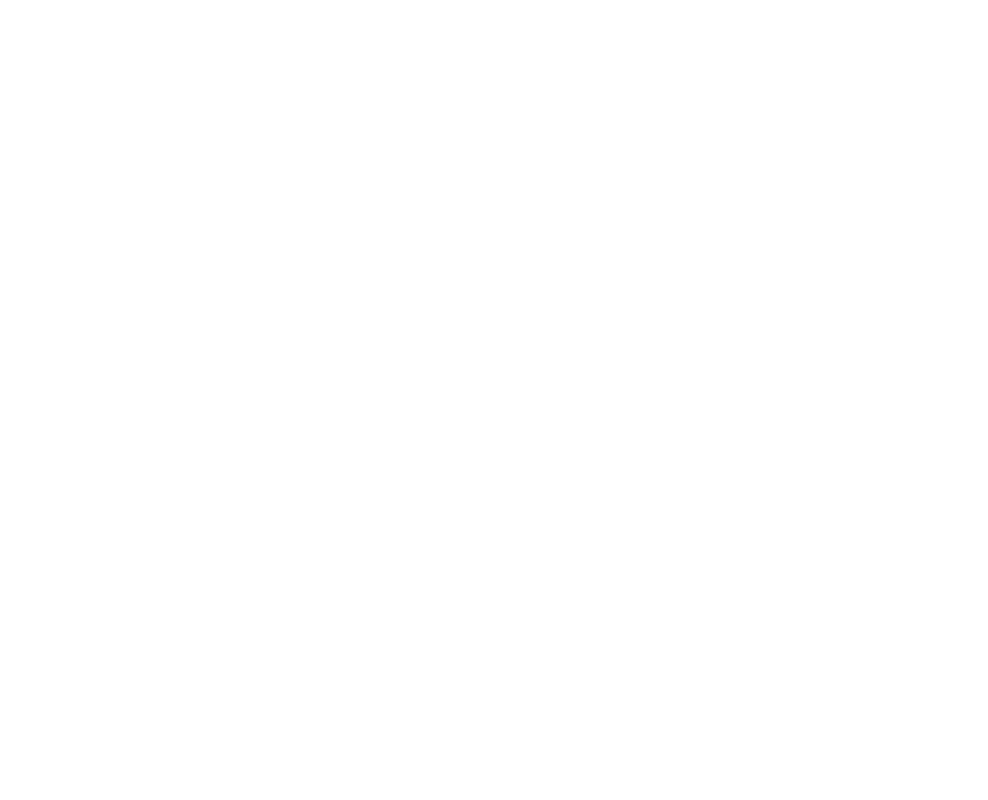
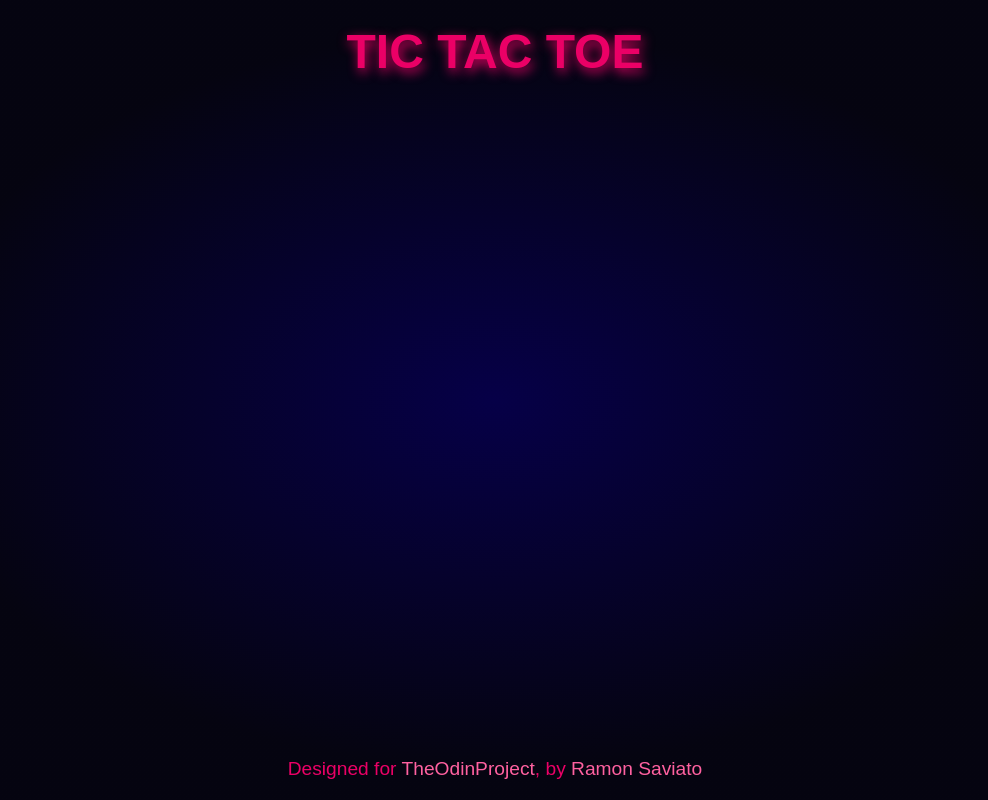
Before and after one commit to BerettaSM/odin-tic-tac-toe-js, a plain HTML site: page index.html in a window 1280 px wide. Shown: the whole page, without its empty margins (145-1133 px from the left). Drawn offline with Linux system fonts and the light colour scheme; a web font is replaced by a local one.

Commit message:
feat: setup initial styles

```diff
--- a/assets/css/style.css
+++ b/assets/css/style.css
@@ -49,3 +49,67 @@ h6 {
 }
 
 /* Styles */
+
+:root {
+    --BG_HUE: 245;
+    --BG_SAT: 100%;
+    --BG_LIGTH: 14%;
+    --COLOR_BG: hsl(var(--BG_HUE), var(--BG_SAT), var(--BG_LIGTH));
+    --COLOR_BG_OFF: hsl(var(--BG_HUE), calc(var(--BG_SAT) - 40%), calc(var(--BG_LIGTH) - 10%));
+
+    --COLOR_PRIMARY: hsl(334, 100%, 46%);
+    --COLOR_SECONDARY: hsl(328, 100%, 35%);
+    --COLOR_TERTIARY: hsl(336, 100%, 69%);
+}
+
+body {
+    background: radial-gradient(
+        var(--COLOR_BG),
+        var(--COLOR_BG_OFF) 65%
+    );
+    font-family: 'Truculenta', sans-serif;
+}
+
+a {
+    color: var(--COLOR_TERTIARY);
+    text-decoration: none;
+    transition: color 350ms ease-in-out;
+}
+
+a:hover, a:active {
+    color: var(--COLOR_SECONDARY);
+    text-decoration: underline;
+    transition: color 150ms ease-in-out;
+}
+
+.app {
+    height: 100%;
+    width: 100%;
+    padding-block: 16px;
+    display: flex;
+    flex-direction: column;
+    align-items: center;
+    justify-content: space-between;
+}
+
+.app h1 {
+    color: var(--COLOR_PRIMARY);
+    text-align: center;
+    text-transform: uppercase;
+    font-size: 3rem;
+}
+
+.app footer {
+    color: var(--COLOR_PRIMARY);
+    font-size: 1.2rem;
+}
+
+.max-width {
+    max-width: 1200px;
+    padding-inline: 16px;
+    margin: auto;
+}
+
+.text-shadow {
+    text-shadow: 2px 4px 12px currentColor;
+}
--- a/index.html
+++ b/index.html
@@ -6,6 +6,9 @@
     <meta name="viewport" content="width=device-width, initial-scale=1.0">
     <title>Tic Tac Toe</title>
     <link rel="shortcut icon" href="assets/images/favicon.ico" type="image/x-icon">
+    <link rel="preconnect" href="https://fonts.googleapis.com">
+    <link rel="preconnect" href="https://fonts.gstatic.com" crossorigin>
+    <link href="https://fonts.googleapis.com/css2?family=Truculenta:opsz,wght@12..72,100..900&display=swap" rel="stylesheet">
     <link rel="stylesheet" href="assets/css/style.css">
     <script src="assets/scripts/utils.js" defer></script>
     <script src="assets/scripts/game.js" defer></script>
@@ -16,6 +19,20 @@
 
 <body>
 
+    <div class="app max-width">
+
+        <h1 class="text-shadow">Tic Tac Toe</h1>
+
+        <main>
+
+        </main>
+
+        <footer>
+            <p>Designed for <a target="_blank" href="https://www.theodinproject.com/">TheOdinProject</a>, by <a target="_blank" href="https://github.com/BerettaSM">Ramon Saviato</a></p>
+        </footer>
+
+    </div>
+
 </body>
 
 </html>
```
